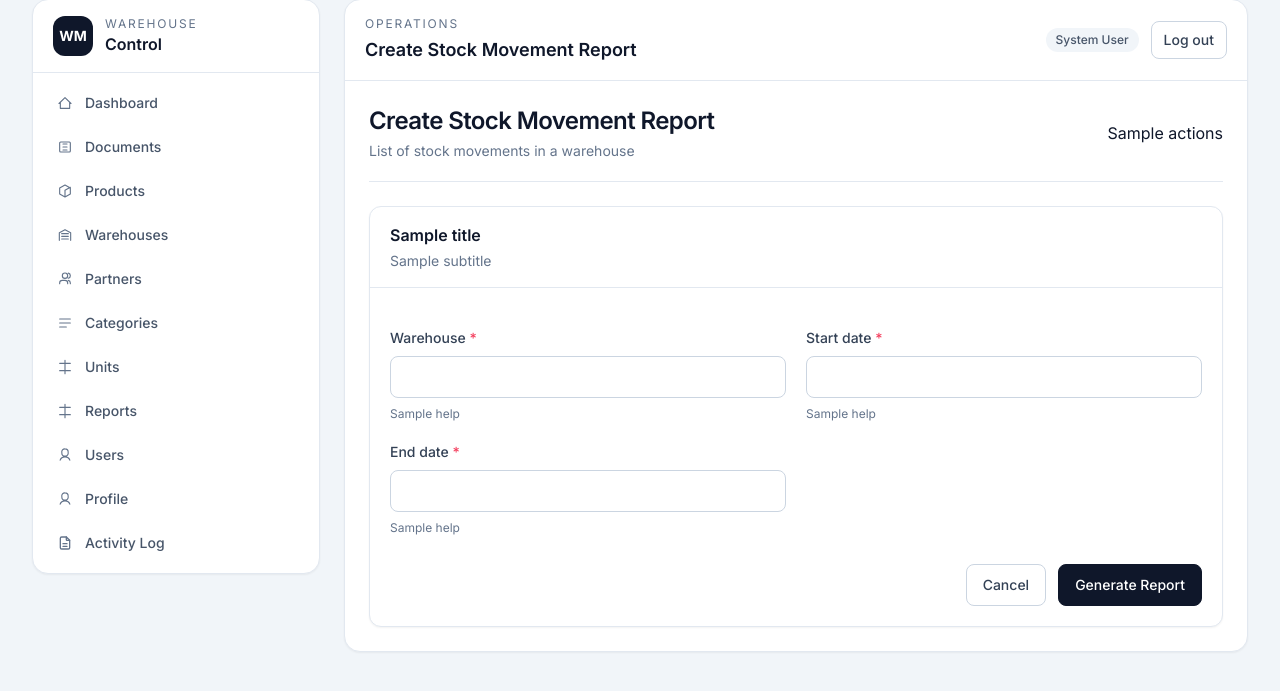
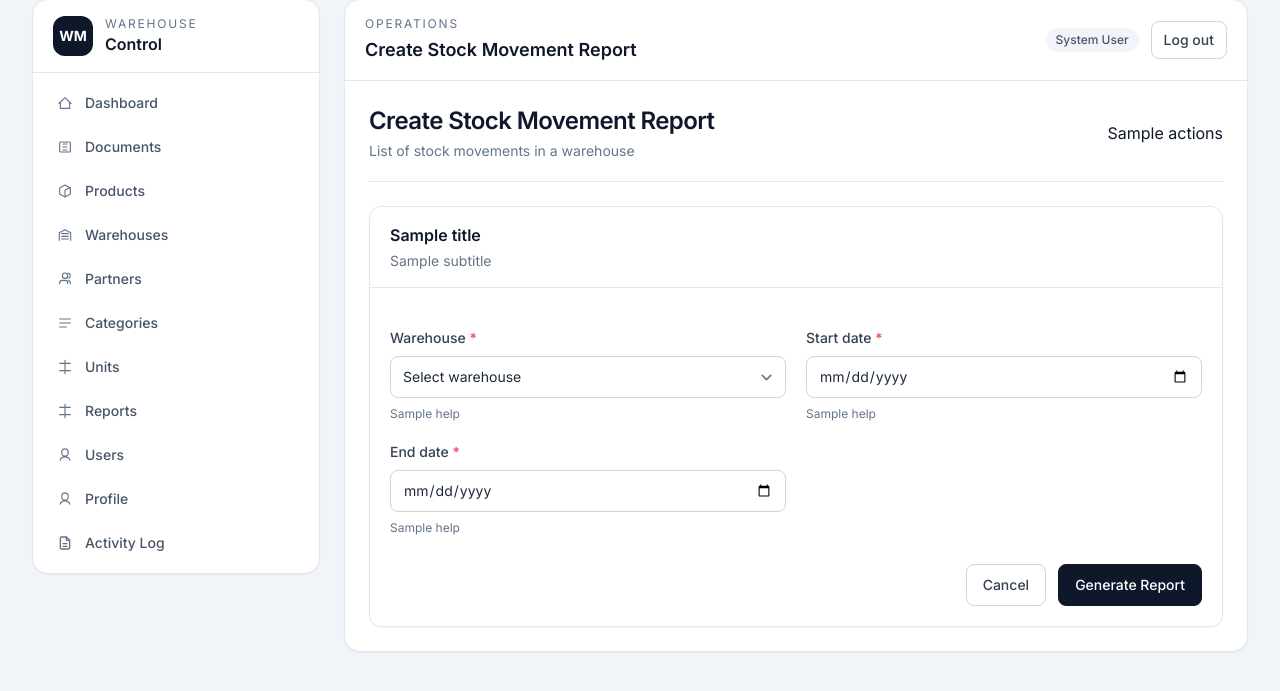
Before and after one commit to JuanAlvin03/werehouse, a Laravel app: template resources/views/reports/create/stock-movement-by-warehouse.blade.php in a window 1280 px wide. Shown: the part 21-712 px from the top of the page. Run offline with Laravel 12, Linux system fonts and the light colour scheme; the template is opened without the code that fills it: most values are stand-ins (such as "Sample title", 1, 10 or a date in 2020); style sheets or scripts are compiled from the project's sources.

Commit message:
fix create stock movement report form, devd the cont func, verify calculation

```diff
--- a/resources/views/reports/create/stock-movement-by-warehouse.blade.php
+++ b/resources/views/reports/create/stock-movement-by-warehouse.blade.php
@@ -6,19 +6,23 @@
             @csrf
 
             <div class="grid gap-5 md:grid-cols-2">
-                {{-- make this a select for the warehouses --}}
-                <x-form-field label="Warehouse" for="warehouse" :required="true">
-                    <input id="warehouse" name="warehouse" value="{{ old('warehouse') }}" class="w-full rounded-lg border border-slate-300 bg-white px-3 py-2.5 text-sm text-slate-800 focus:border-slate-500 focus:outline-none focus:ring-2 focus:ring-slate-200" required>
-                    @error('warehouse') <span class="text-sm text-rose-600">{{ $message }}</span> @enderror
+                <x-form-field label="Warehouse" for="warehouse_id" :required="true">
+                    <select id="warehouse_id" name="warehouse_id" class="w-full rounded-lg border border-slate-300 bg-white px-3 py-2.5 text-sm text-slate-800 focus:border-slate-500 focus:outline-none focus:ring-2 focus:ring-slate-200" required>
+                        <option value="">Select warehouse</option>
+                        @foreach ($warehouses as $warehouse)
+                            <option value="{{ $warehouse->id }}" {{ old('warehouse_id') == $warehouse->id ? 'selected' : '' }}>{{ $warehouse->code }} - {{ $warehouse->name }}</option>
+                        @endforeach
+                    </select>
+                    @error('warehouse_id') <span class="text-sm text-rose-600">{{ $message }}</span> @enderror
                 </x-form-field>
 
                 <x-form-field label="Start date" for="start_date" :required="true">
-                    <input id="start_date" name="start_date" value="{{ old('start_date') }}" class="w-full rounded-lg border border-slate-300 bg-white px-3 py-2.5 text-sm text-slate-800 focus:border-slate-500 focus:outline-none focus:ring-2 focus:ring-slate-200" required>
+                    <input type="date" id="start_date" name="start_date" value="{{ old('start_date') }}" class="w-full rounded-lg border border-slate-300 bg-white px-3 py-2.5 text-sm text-slate-800 focus:border-slate-500 focus:outline-none focus:ring-2 focus:ring-slate-200" required>
                     @error('start_date') <span class="text-sm text-rose-600">{{ $message }}</span> @enderror
                 </x-form-field>
 
                 <x-form-field label="End date" for="end_date" :required="true" class="md:col-span-2">
-                    <input id="end_date" name="end_date" value="{{ old('end_date') }}" class="w-full rounded-lg border border-slate-300 bg-white px-3 py-2.5 text-sm text-slate-800 focus:border-slate-500 focus:outline-none focus:ring-2 focus:ring-slate-200" required>
+                    <input type="date" id="end_date" name="end_date" value="{{ old('end_date') }}" class="w-full rounded-lg border border-slate-300 bg-white px-3 py-2.5 text-sm text-slate-800 focus:border-slate-500 focus:outline-none focus:ring-2 focus:ring-slate-200" required>
                     @error('end_date') <span class="text-sm text-rose-600">{{ $message }}</span> @enderror
                 </x-form-field>
             </div>
```
Also changed, not shown: app/Http/Controllers/ReportController.php (+14 -4 lines), resources/views/reports/show/stock-movement-by-warehouse.blade.php (added, +9 -0 lines).
